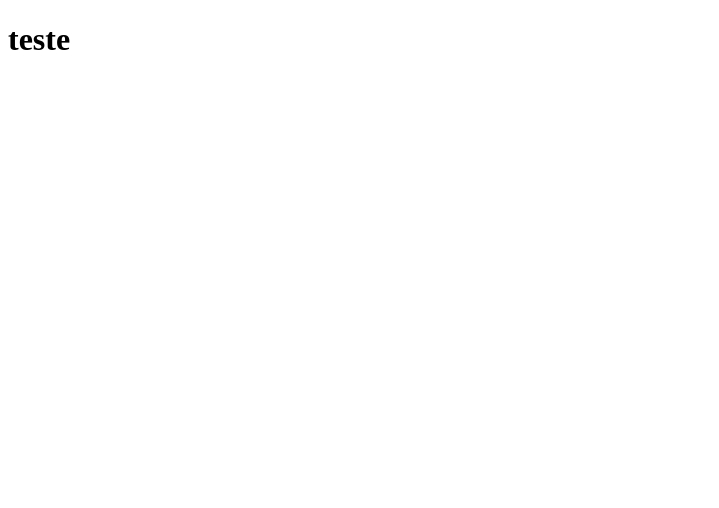
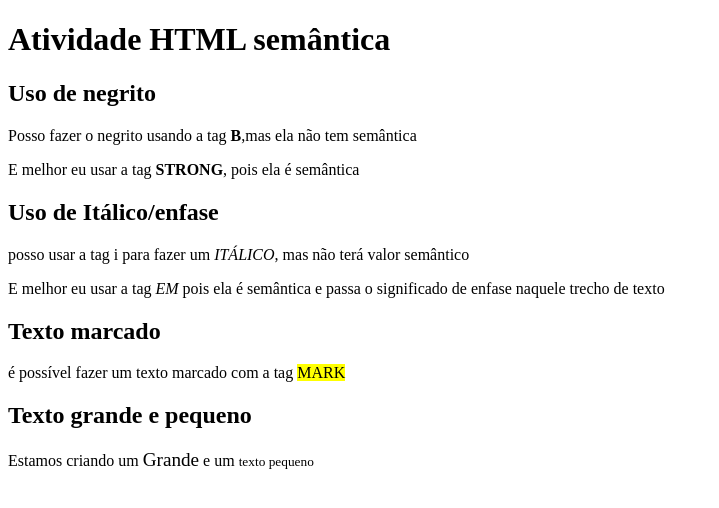
Before and after one commit to fernanda418/html-2, a plain HTML site: page index.html in a window 1280 px wide. Shown: the whole page, without its empty margins (0-719 px from the left). Drawn offline with Linux system fonts and the light colour scheme.

Commit message:
segundo comando de formatação

```diff
--- a/index.html
+++ b/index.html
@@ -7,11 +7,28 @@
     <meta name="author" content="Fernanda Borges"
     <meta name="description" content="Atividade para estudos de tags e semantica HTML">
     <meta name="keywords" content="html,semantica,bold,italico,footer">
-    <link rel="icon" type="image/png" sizes="16x16" href="/favicon-16x16.png">
-    <title>Document</title>
+    <link rel="shortcut icon" type="image/png" sizes="16x16" href="/favicon-16x16.png">
+    <title>Atividade Tags HTML semântica </title>
 </head>
 <body>
-    <h1>teste</h1>
+    <h1> Atividade HTML semântica</h1>
+    <h2> Uso de negrito</h2>
+    <p> Posso fazer o negrito usando a tag <b>B</b>,mas ela não tem semântica</p>
+    <p> E melhor eu usar a tag <strong>STRONG</strong>, pois ela é semântica</p>
+
+    <h2>Uso de Itálico/enfase</h2>
+    <p> posso usar a tag i para fazer um <i>ITÁLICO</i>, mas não terá valor semântico</p>
+    <p> E melhor eu usar a tag <em>EM</em> pois ela é semântica e passa o significado de enfase naquele trecho de texto</p>
+
+    <h2> Texto marcado </h2>
+    <p> é possível fazer um texto marcado com a tag <mark>MARK</mark></p>
+
+    <h2>Texto grande e pequeno</h2>
+    <p>Estamos criando um <big>Grande</big> e um <small>texto pequeno</small></p>
+
+
+
+
 
 </body>
 </html>
```
